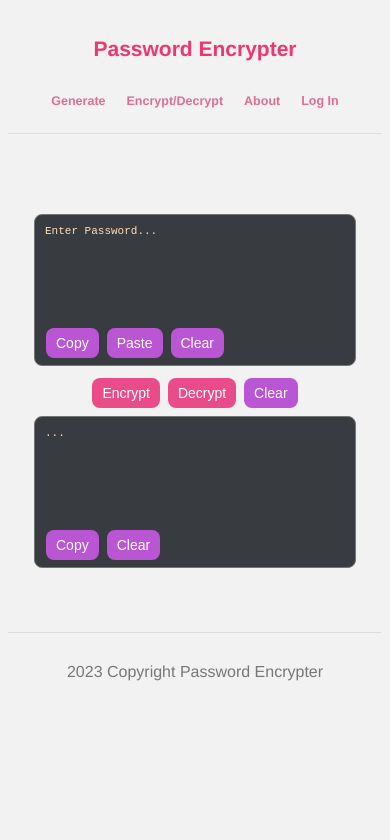
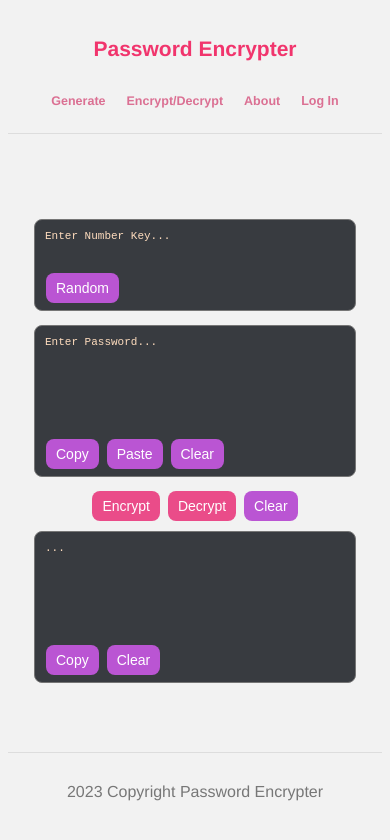
Before and after one commit to BaoTran685/password-encrypter, a Next.js app: page /function in a window 390 px wide. Shown: the top 840 px of the page. Built offline with nearby package versions, Linux system fonts and the light colour scheme; no server answers.

Commit message:
New Function Input

```diff
--- a/pages/about.tsx
+++ b/pages/about.tsx
@@ -22,7 +22,7 @@ const About = () => {
         <div className={styles.about_title}>Instruction</div>
         <ul className={styles.about_content}>
           <li className={styles.element}>For the <span className={styles.bold_1}>Generate Page</span>, you can choose to enter a number to specify <span className={styles.bold_2}>the length</span> or otherwise <span className={styles.bold_2}>the length</span> will be random.</li>
-          <li className={styles.element}>For the <span className={styles.bold_1}>Encrypt/Decrypt Page</span>, you can choose to enter a number before the text to specify the <span className={styles.bold_2}>encrypting/decrypting key</span>.</li>
+          <li className={styles.element}>For the <span className={styles.bold_1}>Encrypt/Decrypt Page</span>, you can choose to enter a number key to specify the <span className={styles.bold_2}>encrypting/decrypting key</span>.</li>
           <li className={styles.element}>For the <span className={styles.bold_1}>Login Page</span>, it is <span className={styles.bold_2}>only</span> for me.</li>
         </ul>
       </div>
--- a/pages/function.tsx
+++ b/pages/function.tsx
@@ -7,9 +7,9 @@ import { useSession } from 'next-auth/react';
 import { notify_error, notify_info } from '@/lib/notify';
 import Loader from '@/public/loader.svg';
 
-const MAX = 999999;
-const LOWER = 1000;
-const HIGHER = 100000;
+const MAX = 999999999;
+const LOWER = 10000;
+const HIGHER = MAX;
 const DELAY = 200;
 const BASE_LETTER = "U)bgrV]DP<jFl>ifGoBJhw8e4d'sX_#Ma;/@W(N7pL?-StH^yu:*Q,E!k&20CTx5%I9[1ZOR.K+6A{Y}cznq=$m3v`~|";
 
@@ -22,44 +22,41 @@ const checkText = (txt: string) => {
   return 1;
 }
 
-const checkInput = (ls: string[]) => {
-  var number: number = 0, text: string = '';
+const checkInput = (input: string, number: string) => {
+  var ls: string[] = input.split(' ');
+  var text_to_post: string = '';
+  var number_to_post: number = 0;
+
+  // Check Text Input
   if (ls.length == 1) {
-    text = ls[0];
-    if (text == '' || !checkText(text)) {
+    text_to_post = ls[0];
+    if (text_to_post == '' || !checkText(text_to_post)) {
       notify_error('Non Admissible Text')
-      return null;
-    }
-  } else if (ls.length == 2) {
-    console.log(ls);
-    if (isNaN(Number(ls[0])) || ls[0] == '') {
-      notify_error('Non Admissible Key');
-      return null;
-    }
-    number = parseInt(ls[0]);
-    text = ls[1];
-    if (number < 0 || number > MAX) {
-      notify_error('Non Admissible Key');
-      return null;
-    }
-    if (!checkText(text) || text == '') {
-      notify_error('Non Admissible Text');
       return null;
     }
   } else {
     notify_error('Non Admissible Text')
     return null;
   }
-  if (number == 0) {
-    number = randomNumber(LOWER, HIGHER);
+  // Check Number Key Input
+  if (!isNaN(Number(number))) {
+    number_to_post = Number(number);
+    if (! (LOWER <= number_to_post && number_to_post <= HIGHER)) {
+      notify_error('Non Admissible Key');
+      return null;
+    }
+  } else {
+    notify_error('Non Admissible Key');
+    return null;
   }
-  text = text.replace(/(\r\n|\n|\r)/gm, '');
-  return { number, text };
+  text_to_post = text_to_post.replace(/(\r\n|\n|\r)/gm, '');
+  return { text_to_post, number_to_post };
 }
 
 const Function = () => {
   const [input, setInput] = useState('');
   const [output, setOutput] = useState('');
+  const [number, setNumber] = useState('');
 
   const { data: session } = useSession();
   const [loading_encrypt, setLoadingEncrypt] = useState(false);
@@ -77,10 +74,13 @@ const Function = () => {
     });
     if (res.ok) {
       const data = await res.json();
+      // Output
       if (type === true) {
+        // For the Encrypt Func
         setLoadingEncrypt(false);
-        setOutput(`${number} ${data}`);
+        setOutput(`${data}`);
       } else {
+        // For the Decrypt Func
         setLoadingDecrypt(false);
         setOutput(`${data}`);
       }
@@ -100,10 +100,10 @@ const Function = () => {
   }
 
   const encrypt = () => {
-    const text_input = input.split(' ');
-    const back = checkInput(text_input);
+    const back = checkInput(input, number);
     if (back) {
-      const { number, text } = back;
+      const { text_to_post, number_to_post } = back;
+      // Loading Effect on the Button
       const encrypt_button = document.getElementById('encrypt');
       const width = encrypt_button?.offsetWidth;
       setLoadingEncrypt(true);
@@ -111,21 +111,18 @@ const Function = () => {
       if (encrypt_button) {
         encrypt_button.style.width = `${width}px`;
       }
-      postData(text, number, true);
+      // Post Data
+      postData(text_to_post, number_to_post, true);
     }
     return;
   }
 
   const decrypt = () => {
-    const text_input = input.split(' ');
-    const back = checkInput(text_input);
+    const back = checkInput(input, number);
 
-    if (text_input.length != 2) {
-      notify_error('Two Inputs Required');
-      return;
-    }
     if (back) {
-      const { number, text } = back;
+      const { text_to_post, number_to_post } = back;
+      // Loading Effect on the Button
       const decrypt_button = document.getElementById('decrypt');
       const width = decrypt_button?.offsetWidth;
       setLoadingDecrypt(true);
@@ -133,10 +130,15 @@ const Function = () => {
       if (decrypt_button) {
         decrypt_button.style.width = `${width}px`;
       }
-      postData(text, number, false);
+      // Post Data
+      postData(text_to_post, number_to_post, false);
     }
   }
 
+  const random = () => {
+    var random_number: number = randomNumber(LOWER, HIGHER);
+    setNumber(String(random_number));
+  }
   const copy = (type: boolean) => {
     const toCopy = type ? input : output;
     if (toCopy) {
@@ -165,6 +167,7 @@ const Function = () => {
   const clear = () => {
     setInput('');
     setOutput('');
+    setNumber('');
   }
 
   return (
@@ -176,6 +179,21 @@ const Function = () => {
         <meta name="keywords" content="Encrypter" />
       </Head>
       <div className={styles.section}>
+        <div className={styles.form__wrap}>
+          <textarea
+            className={styles.form__number}
+            value={number}
+            onChange={(e) => { setNumber(e.target.value) }}
+            placeholder="Enter Number Key..."
+          >
+          </textarea>
+          <div className={styles.form__number__buttons}>
+            <button
+              className={styles.button}
+              onClick={random}
+            >Random</button>
+          </div>
+        </div>
         <div className={styles.form__wrap}>
           <textarea
             className={styles.form__input}
--- a/styles/function.module.css
+++ b/styles/function.module.css
@@ -8,6 +8,7 @@
 
 .form__wrap {
   position: relative;
+  margin: 5px 0;
 }
 
 .form__input,
@@ -22,12 +23,25 @@
   font-size: 16px;
 }
 
+.form__number {
+  width: 900px;
+  height: 80px;
+  padding: 10px;
+  border-radius: 8px;
+  resize: none;
+  background-color: #383b40;
+  color: #ffddbe;
+  font-size: 16px;
+}
+
+.form__number::placeholder,
 .form__input::placeholder,
 .form__output::placeholder {
   font-size: 16px;
   color: #ffddbe;
 }
 
+.form__number__buttons,
 .form__input__buttons,
 .form__output__buttons {
   position: absolute;
@@ -36,7 +50,7 @@
 }
 
 .form__function__buttons {
-  margin: 10px 0;
+  margin: 5px 0;
 }
 
 .button {
@@ -81,12 +95,14 @@
 
 @media all and (max-width: 1000px) {
 
+  .form__number,
   .form__input,
   .form__output {
     width: 700px;
     font-size: 14px;
   }
 
+  .form__number::placeholder,
   .form__input::placeholder,
   .form__output::placeholder {
     font-size: 14px;
@@ -95,6 +111,7 @@
 
 @media all and (max-width: 800px) {
 
+  .form__number,
   .form__input,
   .form__output {
     width: 600px;
@@ -103,13 +120,19 @@
 
 @media all and (max-width: 650px) {
 
+  .form__number,
   .form__input,
   .form__output {
     width: 400px;
-    height: 150px;
+    height: 140px;
     font-size: 12px;
   }
 
+  .form__number {
+    height: 80px;
+  }
+
+  .form__number::placeholder,
   .form__input::placeholder,
   .form__output::placeholder {
     font-size: 12px;
@@ -122,12 +145,13 @@
   }
 
   .form__function__buttons {
-    margin: 7px 0;
+    margin: 3px 0;
   }
 }
 
 @media all and (max-width: 500px) {
 
+  .form__number,
   .form__input,
   .form__output {
     width: 300px;
@@ -135,6 +159,11 @@
     font-size: 11px;
   }
 
+  .form__number {
+    height: 70px;
+  }
+
+  .form__number::placeholder,
   .form__input::placeholder,
   .form__output::placeholder {
     font-size: 11px;
@@ -146,7 +175,7 @@
   }
 
   .form__function__buttons {
-    margin: 4px 0;
+    margin: 1px 0;
   }
 }
 
```
